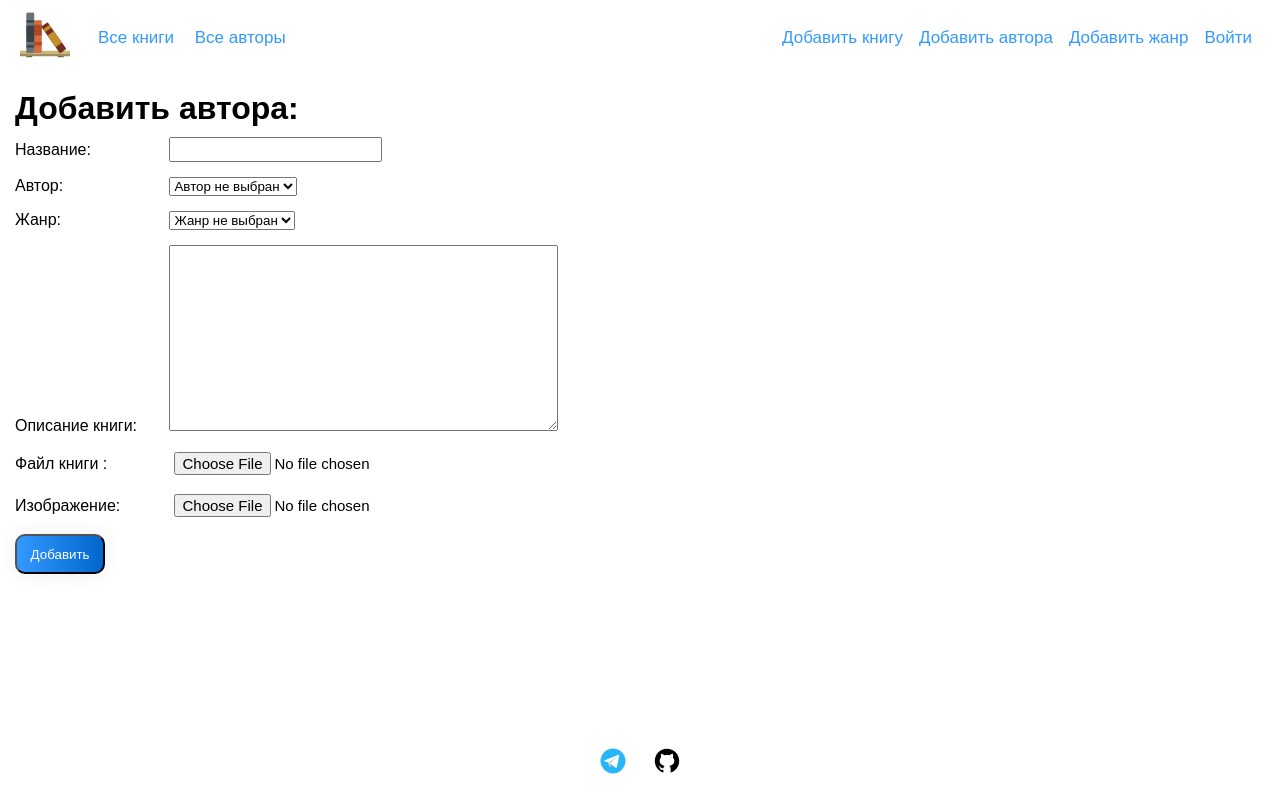
After one commit to buzzakka/Django_Library, a Django app: page /catalog/books/add_book in a window 1280 px wide. The commit adds this page. Run offline with Django 4.2, Linux system fonts and the light colour scheme; data that the repository does not hold is empty; some web fonts are replaced.

Commit message:
1) добавлены формы 2) добавлены страницы с формами добавления книг, авторов и жанров 3) немного отредактирован стиль файла models.py 4) добавлены функции save в модель

```diff
--- /dev/null
+++ b/ReadMe/Catalog/forms.py
@@ -0,0 +1,80 @@
+from django import forms
+from .models import Book, Author, Genre
+
+
+class AddBookForm(forms.Form):
+    title = forms.CharField(
+        max_length=250,
+        label="Название",
+        widget=forms.TextInput(attrs={'class': 'form-input'})
+    )
+
+    author = forms.ModelChoiceField(
+        queryset=Author.objects.all(),
+        label="Автор",
+        empty_label="Автор не выбран"
+    )
+
+    genre = forms.ModelChoiceField(
+        queryset=Genre.objects.all(),
+        label="Жанр",
+        empty_label="Жанр не выбран"
+    )
+
+    about = forms.CharField(
+        widget=forms.Textarea(),
+        label="Описание книги",
+        required=False
+    )
+
+    link_to_file = forms.FileField(
+        label="Файл книги ",
+        required=False
+    )
+
+    image = forms.ImageField(
+        label="Изображение",
+        required=False
+    )
+
+
+class AddAuthorForm(forms.Form):
+    first_name = forms.CharField(
+        max_length=250,
+        label="Имя",
+        widget=forms.TextInput(attrs={'class': 'form-input'})
+    )
+
+    last_name = forms.CharField(
+        max_length=250,
+        label="Фамилия",
+        widget=forms.TextInput(attrs={'class': 'form-input'})
+    )
+
+    date_of_birth = forms.DateField(
+        label="Дата рождения"
+    )
+
+    date_of_death = forms.DateField(
+        required=False,
+        label="Дата смерти"
+    )
+
+    about = forms.CharField(
+        widget=forms.Textarea(),
+        label="Об авторе",
+        required=False
+    )
+
+    image = forms.ImageField(
+        label="Изображение",
+        required=False
+    )
+
+
+class AddGenreForm(forms.Form):
+    genre = forms.CharField(
+        max_length=250,
+        label="Жанр",
+        widget=forms.TextInput(attrs={'class': 'form-input'})
+    )
--- a/ReadMe/Catalog/static/Catalog/css/styles.css
+++ b/ReadMe/Catalog/static/Catalog/css/styles.css
@@ -69,7 +69,7 @@ a:not(.underline-link):hover {
     vertical-align: middle;
 }
 
-#navigation .menu li {
+#navigation .menu li, .header__right a {
     padding: 0 8px;
 }
 
@@ -182,3 +182,25 @@ footer img {
 .read_book_button {
     margin-right: 10px;
 }
+
+form {
+    margin-top: 10px;
+}
+
+form p {
+    margin-bottom: 15px;
+}
+
+form p label {
+    display: inline-block;
+    width: 150px;
+}
+
+form input, form textarea {
+    font-size: 15px;
+    padding: 2px 5px;
+}
+
+/* form input {
+    width: 200px;
+} */
--- a/ReadMe/Catalog/templates/catalog/base_generic.html
+++ b/ReadMe/Catalog/templates/catalog/base_generic.html
@@ -27,6 +27,9 @@
                 </nav>
             </div>
             <div class="header__right">
+                <a href="{% url 'add_book' %}">Добавить книгу</a>
+                <a href="{% url 'add_author' %}">Добавить автора</a>
+                <a href="{% url 'add_genre' %}">Добавить жанр</a>
                 <a href="" class="login underline-link">Войти</a>
             </div>
         </header>
--- /dev/null
+++ b/ReadMe/Catalog/templates/catalog/books/add_book.html
@@ -0,0 +1,10 @@
+{% extends "catalog/base_generic.html" %}
+
+{% block content %}
+<h1>Добавить автора:</h1>
+<form action="" method="post" class="add-book-form">
+    {% csrf_token %}
+    {{ form.as_p }}
+    <button type="submit" class="button">Добавить</button>
+</form>
+{% endblock %}
--- a/ReadMe/Catalog/urls.py
+++ b/ReadMe/Catalog/urls.py
@@ -9,4 +9,7 @@ urlpatterns = [
     path("book/<slug:slug>", views.BookDetailView.as_view(), name="book_detail"),
     re_path(r"^authors/$", views.AuthorListView.as_view(), name="authors"),
     path("author/<slug:slug>", views.AuthorDetailView.as_view(), name="author_detail"),
+    path("books/add_book", views.AddBook, name="add_book"),
+    path("authors/add_author", views.AddAuthor, name="add_author"),
+    path("books/add_genre", views.AddGenre, name="add_genre"),
 ]
--- a/ReadMe/Catalog/views.py
+++ b/ReadMe/Catalog/views.py
@@ -1,6 +1,7 @@
-from django.shortcuts import render
+from django.shortcuts import render, redirect
 from .models import *
 from django.views import generic
+from .forms import AddBookForm, AddAuthorForm, AddGenreForm
 
 # Create your views here.
 def index(request):
@@ -19,7 +20,7 @@ def index(request):
 class BookListView(generic.ListView):
     model = Book
     template_name = 'catalog/books/book_list.html'
-    paginate_by = 10
+    paginate_by = 2
 
 
 class BookDetailView(generic.DetailView):
@@ -36,3 +37,47 @@ class AuthorListView(generic.ListView):
 class AuthorDetailView(generic.DetailView):
     model = Author
     template_name = 'catalog/authors/author_detail.html'
+
+
+def AddAuthor(request):
+    if request.method == 'POST':
+        form = AddAuthorForm(request.POST)
+        if form.is_valid():
+            print(form.cleaned_data)
+            # try:
+
+            # except
+    else:
+        form = AddAuthorForm()
+
+    return render(request, 'catalog/authors/add_author.html', {'form': form})
+
+
+def AddBook(request):
+    if request.method == 'POST':
+        form = AddBookForm(request.POST)
+        if form.is_valid():
+            print(form.cleaned_data)
+            # try:
+
+            # except
+    else:
+        form = AddBookForm()
+
+    return render(request, 'catalog/books/add_book.html', {'form': form})
+
+
+def AddGenre(request):
+    if request.method == 'POST':
+        form = AddGenreForm(request.POST)
+        if form.is_valid():
+            # print(form.cleaned_data)
+            try:
+                Genre.objects.create(**form.cleaned_data)
+                return redirect('index')
+            except:
+                form.add_error(None, "Ошибка добавления объекта")
+    else:
+        form = AddGenreForm()
+
+    return render(request, 'catalog/books/add_genre.html', {'form': form})
```
Also changed, not shown: ReadMe/Catalog/models.py (+14 -2 lines), ReadMe/Catalog/templates/catalog/authors/add_author.html (added, +10 -0 lines), ReadMe/Catalog/templates/catalog/books/add_genre.html (added, +10 -0 lines), ReadMe/Catalog/migrations/0013_alter_genre_slug.py (added).
